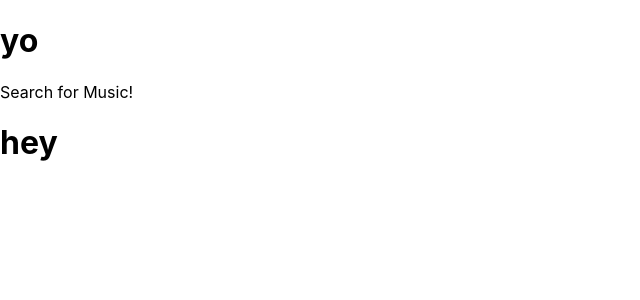
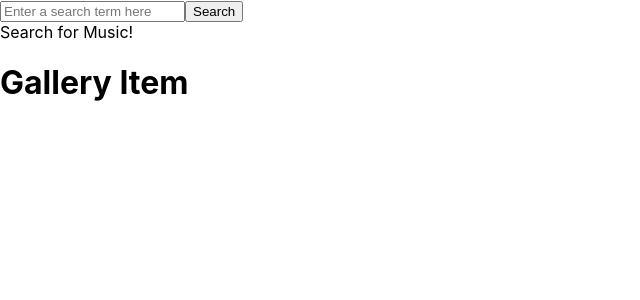
Before and after one commit to EmmanuelUrias/music_library, a React (Create React App) app: page / in a window 1280 px wide. Shown: the top 300 px of the page, without its empty margins (0-640 px from the left). Built offline with nearby package versions, Linux system fonts and the light colour scheme; no server answers.

Commit message:
Added some content and made fetch req

```diff
--- a/src/App.jsx
+++ b/src/App.jsx
@@ -9,9 +9,19 @@ function App(){
     let [message, setMessage] = useState('Search for Music!')
     let [data, setData] = useState([])
 
+    useEffect(() => {
+      const fetchData = async () => {
+        document.title = `${search} Music`
+        const response = await fetch('https://itunes.apple.com/search?term=Artic Monkeys')
+        const resData = await response.json()
+        console.log(resData)
+      }
+      fetchData()
+    })
+
     return (
         <div>
-            <SearchBar />
+            <SearchBar /* doesn't work :style={{'align-items': 'center'}} *//>
             {message}
             <Gallery />
         </div>
--- a/src/components/Gallery.jsx
+++ b/src/components/Gallery.jsx
@@ -1,7 +1,9 @@
+import GalleryItem from "./GalleryItem"
+
 function Gallery() {
     return(
         <div>
-            <h1>hey</h1>
+            <GalleryItem />
         </div>
     )
 }
--- /dev/null
+++ b/src/components/GalleryItem.jsx
@@ -0,0 +1,15 @@
+import { useState } from "react";
+
+function GalleryItem () {
+    let [view, setView] = useState(false)
+
+    let viewItem = () => setView(!view)
+
+    return(
+        <div onClick={viewItem} style={{'display': 'inline-block'}}>
+            <h1>Gallery Item</h1>
+        </div>
+    )
+}
+
+export default GalleryItem
--- a/src/components/SearchBar.jsx
+++ b/src/components/SearchBar.jsx
@@ -1,11 +1,16 @@
-import App from "../App";
+import { useState } from 'react'
 
-function SearchBar() {
-return(
-    <div>
-        <h1>yo</h1>
-    </div>
-)
+function SearchBar(props) {
+    let [searchTerm, setSearchTerm] = useState('')
+
+    return(
+     <div>
+        <form>
+            <input type='text' placeholder='Enter a search term here'></input>
+            <button type='submit'>Search</button>
+        </form>
+     </div>
+    )
 }
 
 export default SearchBar
```
